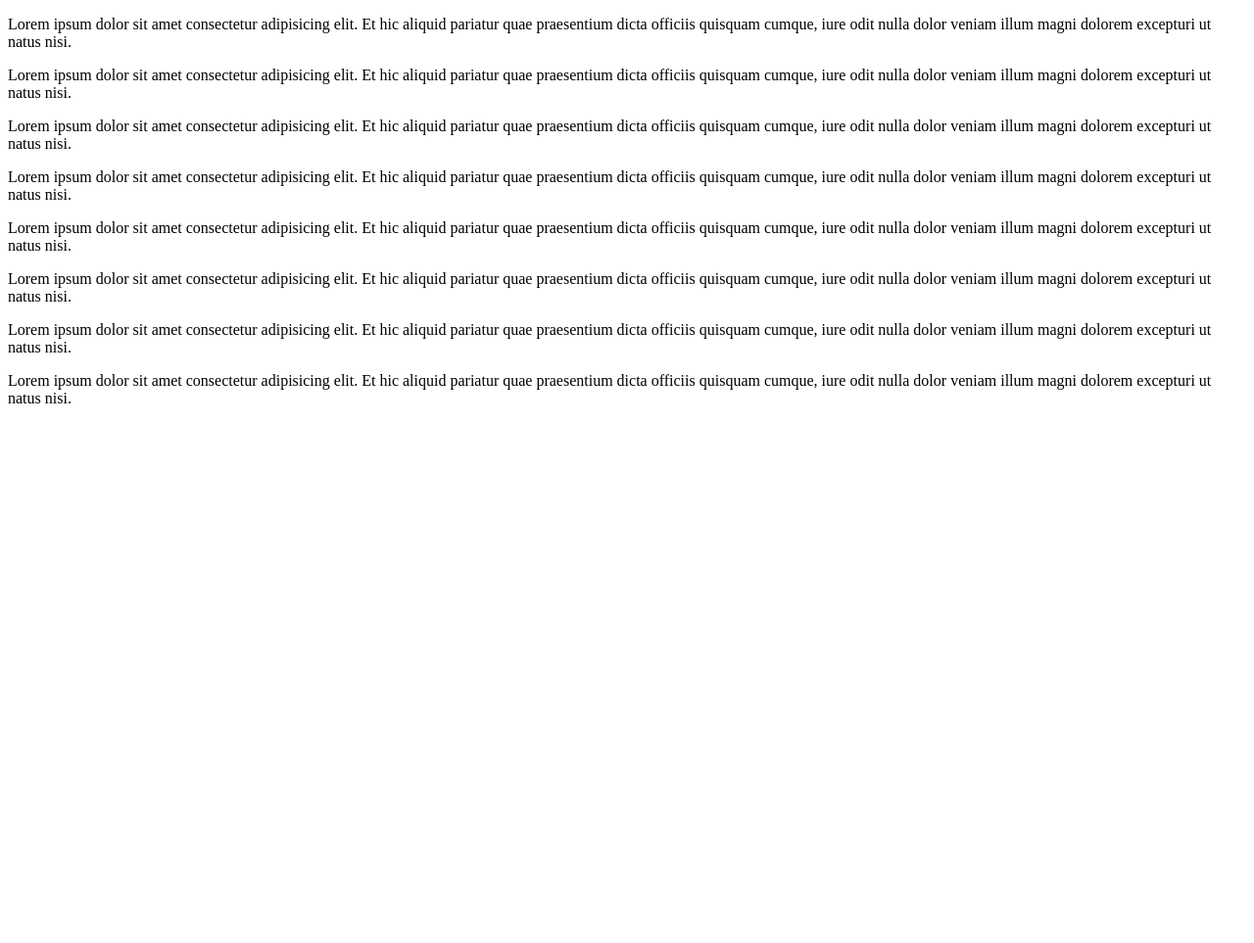
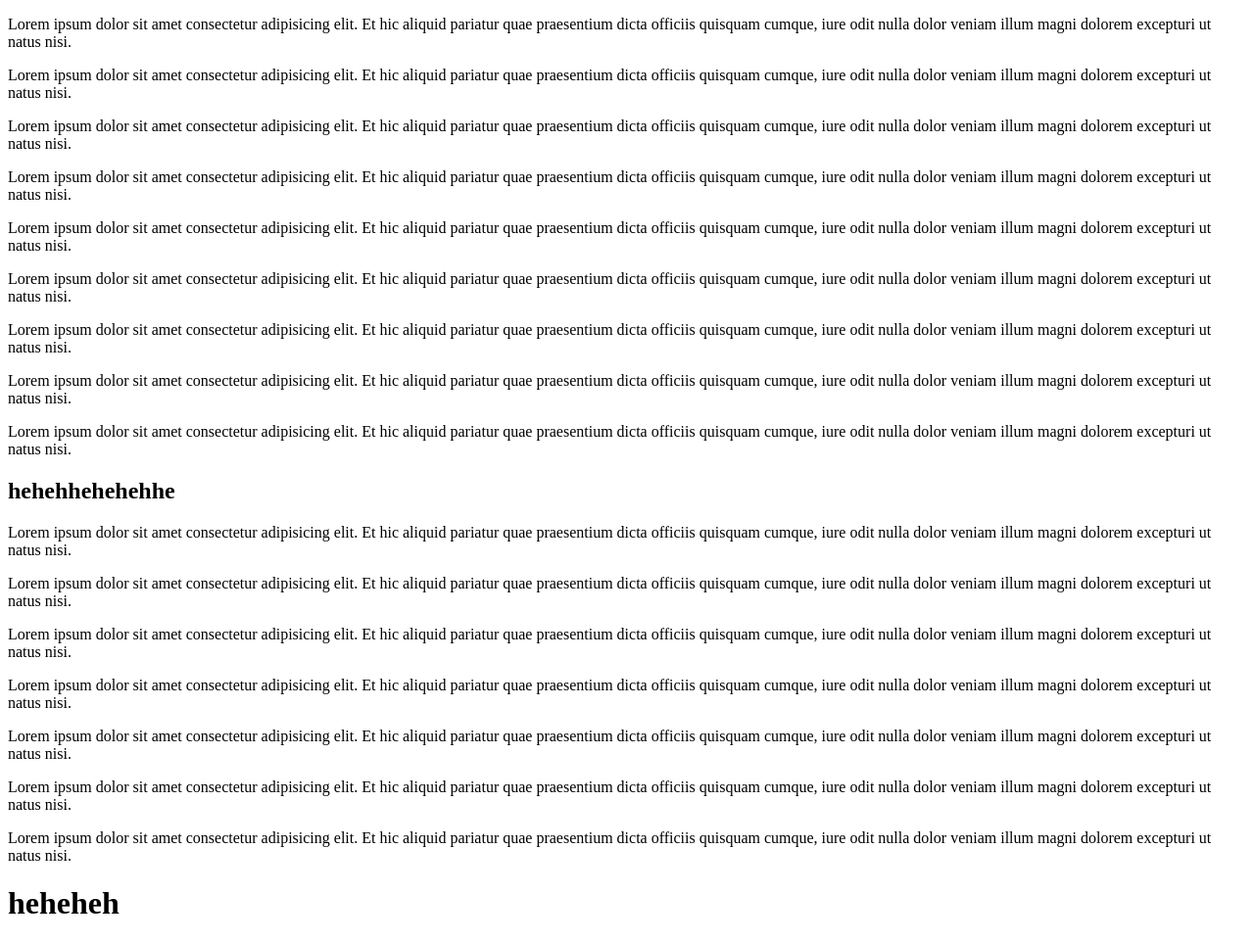
Before and after one commit to nguyendangcuong201004/bai-13-hoc-git, a plain HTML site: page about.html in a window 1280 px wide. Shown: the whole page at 98% size. Before the commit the page ends 800 px from the top, so only its background shows below. Drawn offline with Linux system fonts and the light colour scheme.

Commit message:
Update page contact

```diff
--- a/about.html
+++ b/about.html
@@ -15,6 +15,20 @@
     <p>Lorem ipsum dolor sit amet consectetur adipisicing elit. Et hic aliquid pariatur quae praesentium dicta officiis quisquam cumque, iure odit nulla dolor veniam illum magni dolorem excepturi ut natus nisi.</p>
     <p>Lorem ipsum dolor sit amet consectetur adipisicing elit. Et hic aliquid pariatur quae praesentium dicta officiis quisquam cumque, iure odit nulla dolor veniam illum magni dolorem excepturi ut natus nisi.</p>
     <p>Lorem ipsum dolor sit amet consectetur adipisicing elit. Et hic aliquid pariatur quae praesentium dicta officiis quisquam cumque, iure odit nulla dolor veniam illum magni dolorem excepturi ut natus nisi.</p>
+    <p>Lorem ipsum dolor sit amet consectetur adipisicing elit. Et hic aliquid pariatur quae praesentium dicta officiis quisquam cumque, iure odit nulla dolor veniam illum magni dolorem excepturi ut natus nisi.</p>
+
+    <h2>hehehhehehehhe</h2>
+    <p>Lorem ipsum dolor sit amet consectetur adipisicing elit. Et hic aliquid pariatur quae praesentium dicta officiis quisquam cumque, iure odit nulla dolor veniam illum magni dolorem excepturi ut natus nisi.</p>
+    <p>Lorem ipsum dolor sit amet consectetur adipisicing elit. Et hic aliquid pariatur quae praesentium dicta officiis quisquam cumque, iure odit nulla dolor veniam illum magni dolorem excepturi ut natus nisi.</p>
+    <p>Lorem ipsum dolor sit amet consectetur adipisicing elit. Et hic aliquid pariatur quae praesentium dicta officiis quisquam cumque, iure odit nulla dolor veniam illum magni dolorem excepturi ut natus nisi.</p>
+    <p>Lorem ipsum dolor sit amet consectetur adipisicing elit. Et hic aliquid pariatur quae praesentium dicta officiis quisquam cumque, iure odit nulla dolor veniam illum magni dolorem excepturi ut natus nisi.</p>
+    <p>Lorem ipsum dolor sit amet consectetur adipisicing elit. Et hic aliquid pariatur quae praesentium dicta officiis quisquam cumque, iure odit nulla dolor veniam illum magni dolorem excepturi ut natus nisi.</p>
+    <p>Lorem ipsum dolor sit amet consectetur adipisicing elit. Et hic aliquid pariatur quae praesentium dicta officiis quisquam cumque, iure odit nulla dolor veniam illum magni dolorem excepturi ut natus nisi.</p>
+    <p>Lorem ipsum dolor sit amet consectetur adipisicing elit. Et hic aliquid pariatur quae praesentium dicta officiis quisquam cumque, iure odit nulla dolor veniam illum magni dolorem excepturi ut natus nisi.</p>
+
+
+
+    <h1>heheheh</h1>
 
 </body>
 </html>
```
Also changed, not shown: contact.html (+2 -0 lines).
